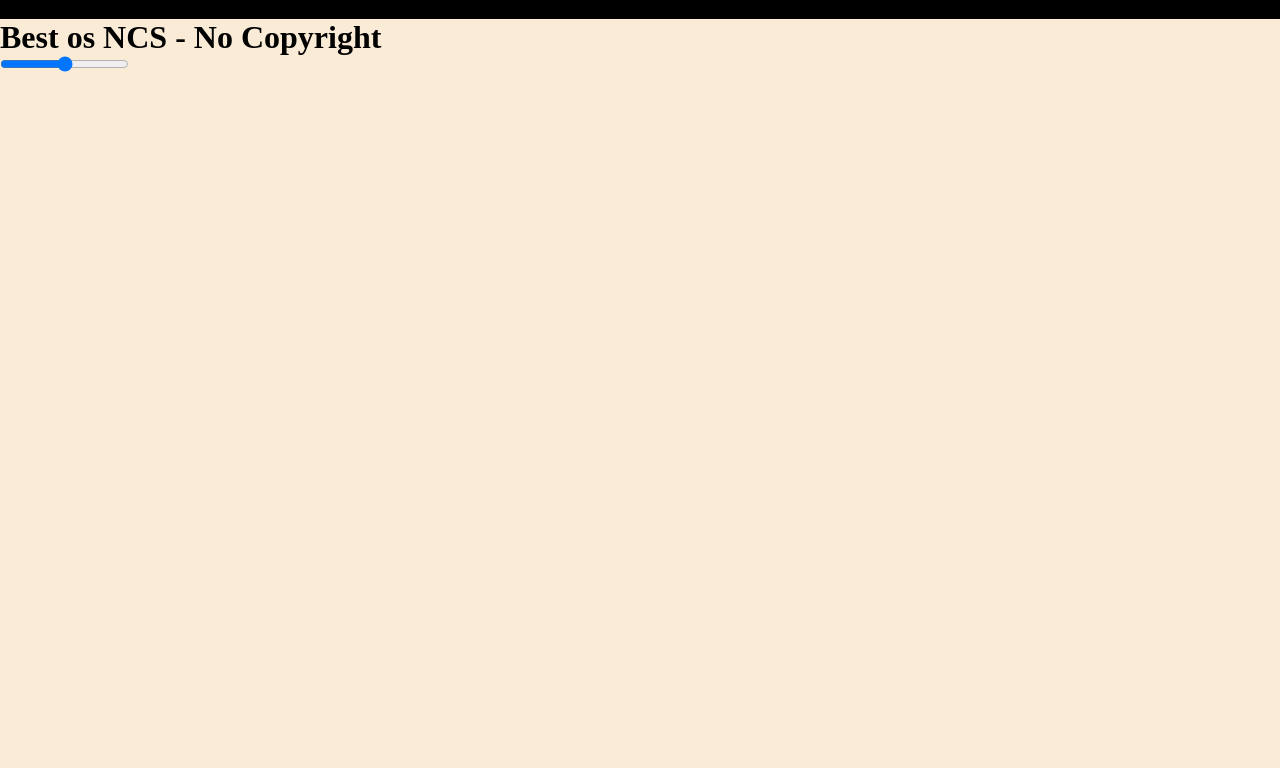
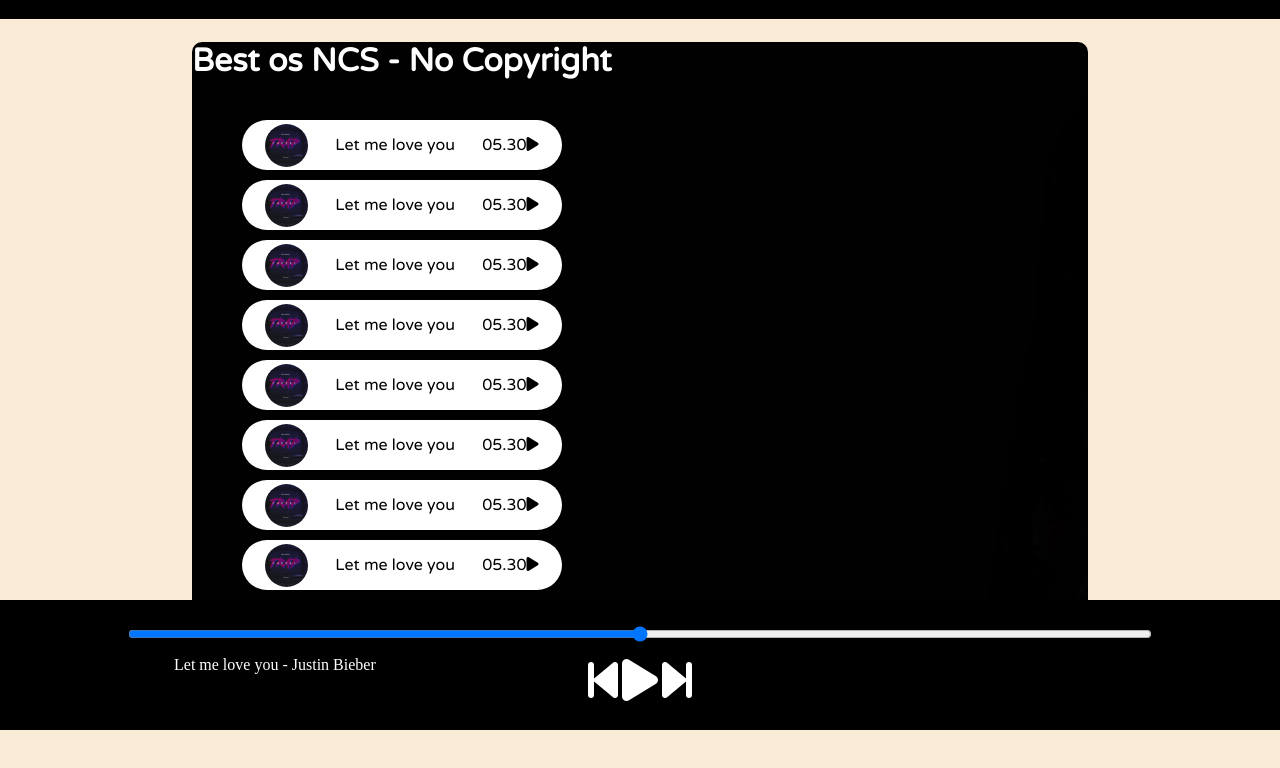
Before and after one commit to ShashikantSurve/Spotify-Clone, a plain HTML site: page index.html in a window 1280 px wide. Shown: the part 70-838 px from the top of the page. Before the commit the page ends 800 px from the top, so only its background shows below. Drawn offline with Linux system fonts and the light colour scheme.

Commit message:
Done with the UI Components

```diff
--- /dev/null
+++ b/Untitled-1.css
@@ -0,0 +1 @@
+font-family: "Varela Round", sans-serif;
--- a/index.html
+++ b/index.html
@@ -16,18 +16,75 @@
         </ul>
     </nav>
     <div class="container">
-        <h1>Best os NCS - No Copyright </h1>
+
         <div class="songList">
-
+            <h1>Best os NCS - No Copyright </h1>
+            <div class="songItemContainer">
+                <div class="songItem">
+                    <img src="covers/2.jpg" alt="1">
+                    <span>Let me love you</span>
+                    <span class="song ListPlay"><span class="timeStamp">05.30<i class="fa-solid  fa-play"></i></span></span>
+                </div>
+                <div class="songItem">
+                    <img src="covers/2.jpg" alt="1">
+                    <span>Let me love you</span>
+                    <span class="song ListPlay"><span class="timeStamp">05.30<i class="fa-solid  fa-play"></i></span></span>
+                </div>
+                <div class="songItem">
+                    <img src="covers/2.jpg" alt="1">
+                    <span>Let me love you</span>
+                    <span class="song ListPlay"><span class="timeStamp">05.30<i class="fa-solid  fa-play"></i></span></span>
+                </div>
+                <div class="songItem">
+                    <img src="covers/2.jpg" alt="1">
+                    <span>Let me love you</span>
+                    <span class="song ListPlay"><span class="timeStamp">05.30<i class="fa-solid  fa-play"></i></span></span>
+                </div>
+                <div class="songItem">
+                    <img src="covers/2.jpg" alt="1">
+                    <span>Let me love you</span>
+                    <span class="song ListPlay"><span class="timeStamp">05.30<i class="fa-solid  fa-play"></i></span></span>
+                </div>
+                <div class="songItem">
+                    <img src="covers/2.jpg" alt="1">
+                    <span>Let me love you</span>
+                    <span class="song ListPlay"><span class="timeStamp">05.30<i class="fa-solid  fa-play"></i></span></span>
+                </div>
+                <div class="songItem">
+                    <img src="covers/2.jpg" alt="1">
+                    <span>Let me love you</span>
+                    <span class="song ListPlay"><span class="timeStamp">05.30<i class="fa-solid  fa-play"></i></span></span>
+                </div>
+                <div class="songItem">
+                    <img src="covers/2.jpg" alt="1">
+                    <span>Let me love you</span>
+                    <span class="song ListPlay"><span class="timeStamp">05.30<i class="fa-solid  fa-play"></i></span></span>
+                </div>
+                <div class="songItem">
+                    <img src="covers/2.jpg" alt="1">
+                    <span>Let me love you</span>
+                    <span class="song ListPlay"><span class="timeStamp">05.30<i class="fa-solid  fa-play"></i></span></span>
+                </div>
+            </div>
         </div>
         <div class="songBanner">
 
         </div>
-        <div class="bottom">
-            <input type="range" name="range" id="myProgressBar" min="0" max="100">
+
+    </div>
+    <div class="bottom">
+        <input type="range" name="range" id="myProgressBar" min="0" max="100">
+        <div class="icons">
+            <!-- fontawesome icons -->
+            <i class="fa-solid fa-3x fa-step-backward"></i>
+            <i class="fa-solid fa-3x fa-play"></i>
+            <i class="fa-solid fa-3x fa-step-forward"></i>
+        </div>
+        <div class="songInfo">
+            <img src="playing.gif" width="42px" alt="a">&nbsp;Let me love you - Justin Bieber
         </div>
     </div>
-
+    <script src="https://kit.fontawesome.com/afd307ff5b.js" crossorigin="anonymous"></script>
     <script src="script.js"></script>
 </body>
 </html>
--- a/style.css
+++ b/style.css
@@ -34,3 +34,70 @@ nav ul li{
     font-weight: bolder;
     font-size: 1.3rem;
 }
+.container{
+    height: 80vh;
+    background-color: black;
+    color: white;
+    font-family: "Varela Round", sans-serif;
+    display: flex;
+    margin: 23px auto;
+    width: 70%;
+    border-radius: 10px;
+    background-image: url(bg.jpg);
+
+}
+.bottom{
+    position: sticky;
+    height: 130px;
+    background-color: black;
+    bottom: 0;
+    color: white;
+    display: flex;
+    align-items: center;
+    justify-content: center;
+    flex-direction: column;
+
+}
+.icons{
+    margin-top: 14px;
+    i{
+        cursor: pointer;
+    }
+}
+#myProgressBar{
+    text-align: center;
+    width: 80vw;
+}
+.songItem{
+    height: 50px;
+    display: flex;
+    background-color: white;
+    color: black;
+    top: 12px 0;
+    justify-content: space-between;
+    align-items: center;
+    border-radius: 34px;
+    margin: 10px;
+}
+.songItem img{
+    width: 43px;
+    margin:  0 23px;
+    border-radius: 34px;
+}
+.timeStamp{
+    margin: 0 23px;
+    i{
+        cursor: pointer;
+    }
+}
+.songItemContainer{
+    margin: 40px;
+}
+.songInfo{
+    position: absolute;
+    left: 10vw;
+}
+.songInfo img{
+    opacity: 0;
+    transition: opacity is ease-in;
+}
```
Also changed, not shown: 1 other file.
